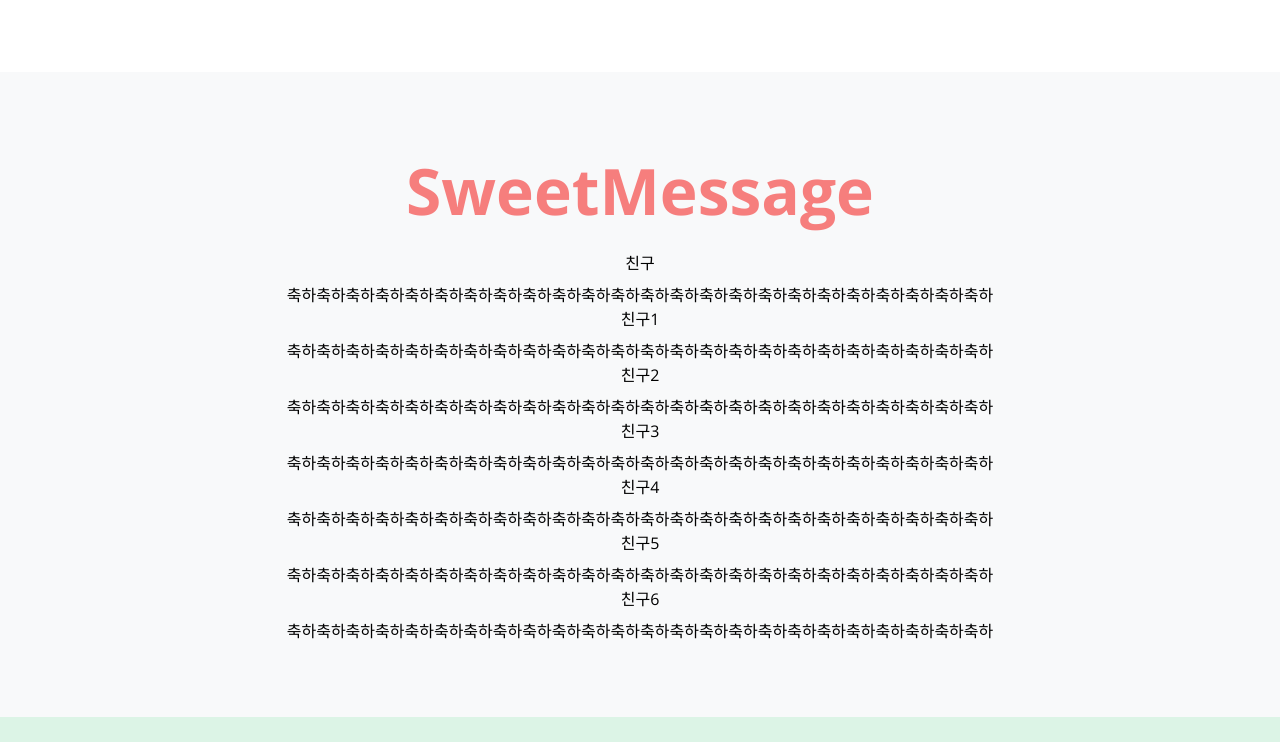
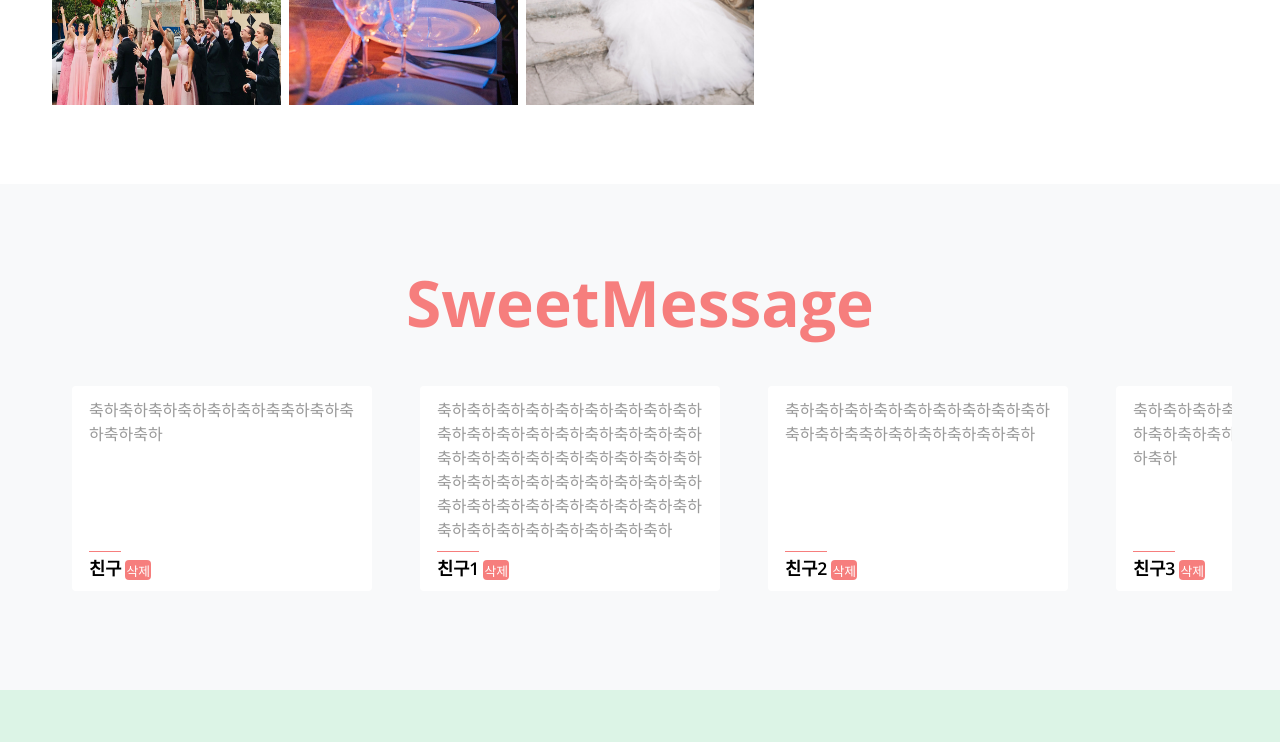
Before and after one commit to KihyunLim/Invitation_Client, a plain HTML site: page index.html in a window 1280 px wide. Shown: the part 5658-6400 px from the top of the page. Drawn offline with nearby package versions, Linux system fonts and the light colour scheme.

Commit message:
sweetmessage list까지 (스와이프 기능은 js에서)

```diff
--- a/index.html
+++ b/index.html
@@ -336,54 +336,85 @@
       <div class="sweetMessageList__message">
         <!-- item click >> remove alert 아니면 삭제 버튼을 만들까?? -->
         <div class="message__item">
-          <h3 class="item__name">친구</h3>
           <div class="item__content">
-            축하축하축하축하축하축하축하축하축하축하축하축하축하축하축하축하축하축하축하축하축하축하축하축하
+            축하축하축하축하축하축하축축하축하축하축하축하
+          </div>
+          <div class="item__info">
+            <h3 class="item__name">친구</h3>
+            <div class="item__wrap_delete">
+              <button class="wrap_delete__delete">삭제</button>
+            </div>
           </div>
         </div>
         <div class="message__item">
-          <h3 class="item__name">친구1</h3>
           <div class="item__content">
-            축하축하축하축하축하축하축하축하축하축하축하축하축하축하축하축하축하축하축하축하축하축하축하축하
+            축하축하축하축하축하축하축하축하축하축하축하축하축하축하축하축하축하축하축하축하축하축하축하축하축하축하축하축하축하축하축하축하축하축하축하축하축하축하축하축하축하축하축하축하축하축하축하축하축하축하축하축하축하
+          </div>
+          <div class="item__info">
+            <h3 class="item__name">친구1</h3>
+            <div class="item__wrap_delete">
+              <button class="wrap_delete__delete">삭제</button>
+            </div>
           </div>
         </div>
         <div class="message__item">
-          <h3 class="item__name">친구2</h3>
           <div class="item__content">
-            축하축하축하축하축하축하축하축하축하축하축하축하축하축하축하축하축하축하축하축하축하축하축하축하
+            축하축하축하축하축하축하축하축하축하축하축하축축하축하축하축하축하축하
+          </div>
+          <div class="item__info">
+            <h3 class="item__name">친구2</h3>
+            <div class="item__wrap_delete">
+              <button class="wrap_delete__delete">삭제</button>
+            </div>
           </div>
         </div>
         <div class="message__item">
-          <h3 class="item__name">친구3</h3>
           <div class="item__content">
-            축하축하축하축하축하축하축하축하축하축하축하축하축하축하축하축하축하축하축하축하축하축하축하축하
+            축하축하축하축하하축하축하축하축하축하축하축하축하축하축하축하축하축하축하축하
+          </div>
+          <div class="item__info">
+            <h3 class="item__name">친구3</h3>
+            <div class="item__wrap_delete">
+              <button class="wrap_delete__delete">삭제</button>
+            </div>
           </div>
         </div>
         <div class="message__item">
-          <h3 class="item__name">친구4</h3>
           <div class="item__content">
-            축하축하축하축하축하축하축하축하축하축하축하축하축하축하축하축하축하축하축하축하축하축하축하축하
+            축축하축하축하축하축하축하축하축하축하축하축하축하축하축하축하
+          </div>
+          <div class="item__info">
+            <h3 class="info__name">친구4</h3>
+            <div class="item__wrap_delete">
+              <button class="wrap_delete__delete">삭제</button>
+            </div>
           </div>
         </div>
         <div class="message__item">
-          <h3 class="item__name">친구5</h3>
           <div class="item__content">
-            축하축하축하축하축하축하축하축하축하축하축하축하축하축하축하축하축하축하축하축하축하축하축하축하
+            축하축하축
+          </div>
+          <div class="item__info">
+            <h3 class="item__name">친구5</h3>
+            <div class="item__wrap_delete">
+              <button class="wrap_delete__delete">삭제</button>
+            </div>
           </div>
         </div>
         <div class="message__item">
-          <h3 class="item__name">친구6</h3>
           <div class="item__content">
-            축하축하축하축하축하축하축하축하축하축하축하축하축하축하축하축하축하축하축하축하축하축하축하축하
+            축하축하하축하축하축하축하축하축하축하축하축하축하
+          </div>
+          <div class="item__info">
+            <h3 class="item__name">친구6</h3>
+            <div class="item__wrap_delete">
+              <button class="wrap_delete__delete">삭제</button>
+            </div>
           </div>
         </div>
       </div>
-      <div class="sweetMessageList__paging">
-        <div class="paging__item"></div>
-        <div class="paging__item"></div>
-        <div class="paging__item"></div>
-        <div class="paging__item"></div>
-        <div class="paging__item"></div>
+      <div class="sweetMessageList__bar">
+        <div class="bar__percent"></div>
       </div>
     </section>
 
--- a/style.css
+++ b/style.css
@@ -558,7 +558,6 @@ section {
 .image__item {
   position: relative;
   max-width: 20%;
-  height: 300px;
   padding: 4px;
 }
 
@@ -599,6 +598,69 @@ section {
 /* Sweet Message List */
 #sweetMessageList {
   background-color: var(--color-grey-light);
+  padding-left: 3rem;
+  padding-right: 3rem;
+}
+
+.sweetMessageList__message {
+  display: flex;
+  overflow: auto;
+  cursor: grab; /* js로 이벤트 잡아줘야하나보네 */
+  -ms-overflow-style: none; /* IE and Edge */
+  scrollbar-width: none; /* Firefox */
+}
+.sweetMessageList__message::-webkit-scrollbar {
+  display: none;
+}
+
+.message__item {
+  min-width: 300px;
+  padding: 0.6rem 1rem;
+  margin: 1.5rem;
+  border: 1px solid transparent;
+  border-radius: var(--size-border-radius);
+  background-color: var(--color-white);
+  text-align: left;
+  display: flex;
+  flex-direction: column;
+  justify-content: space-between;
+}
+
+#sweetMessageList .item__content {
+  margin-bottom: 10px;
+  color: var(--color-grey);
+}
+
+#sweetMessageList .item__info {
+  position: relative;
+  display: flex;
+}
+
+#sweetMessageList .item__name {
+  display: inline;
+  font-size: 1.1rem;
+  font-weight: var(--weight-semi-bold);
+  border-top: 1px solid var(--color-pink);
+  padding-top: 0.2rem;
+  margin: 0;
+}
+
+#sweetMessageList .item__wrap_delete {
+  position: relative;
+  width: 30px;
+}
+
+#sweetMessageList .wrap_delete__delete {
+  position: absolute;
+  bottom: 0;
+  font-size: 0.8rem;
+  color: var(--color-white);
+  background-color: var(--color-pink);
+  border: 1px solid transparent;
+  border-radius: var(--size-border-radius);
+  margin-left: 4px;
+  padding: 0;
+  height: 1.25rem;
 }
 
 /* Sweet Message Write */
```
